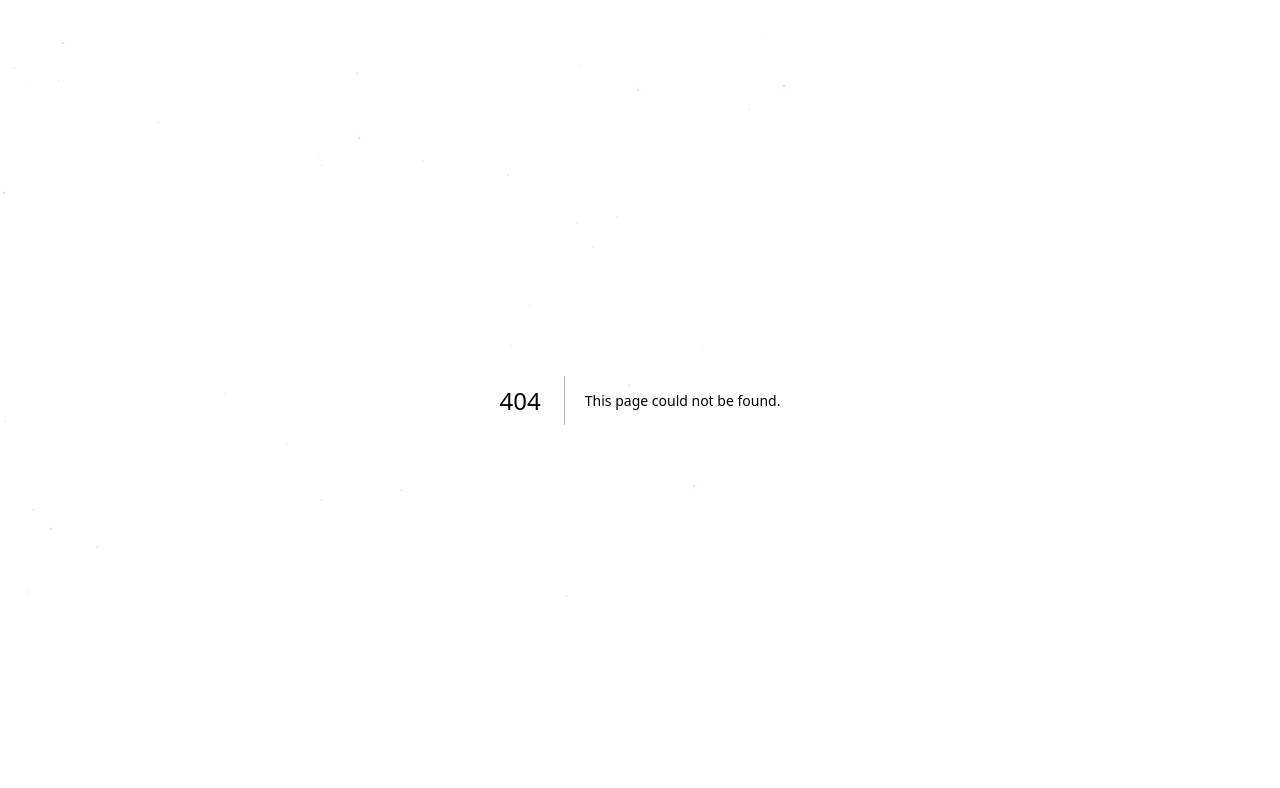
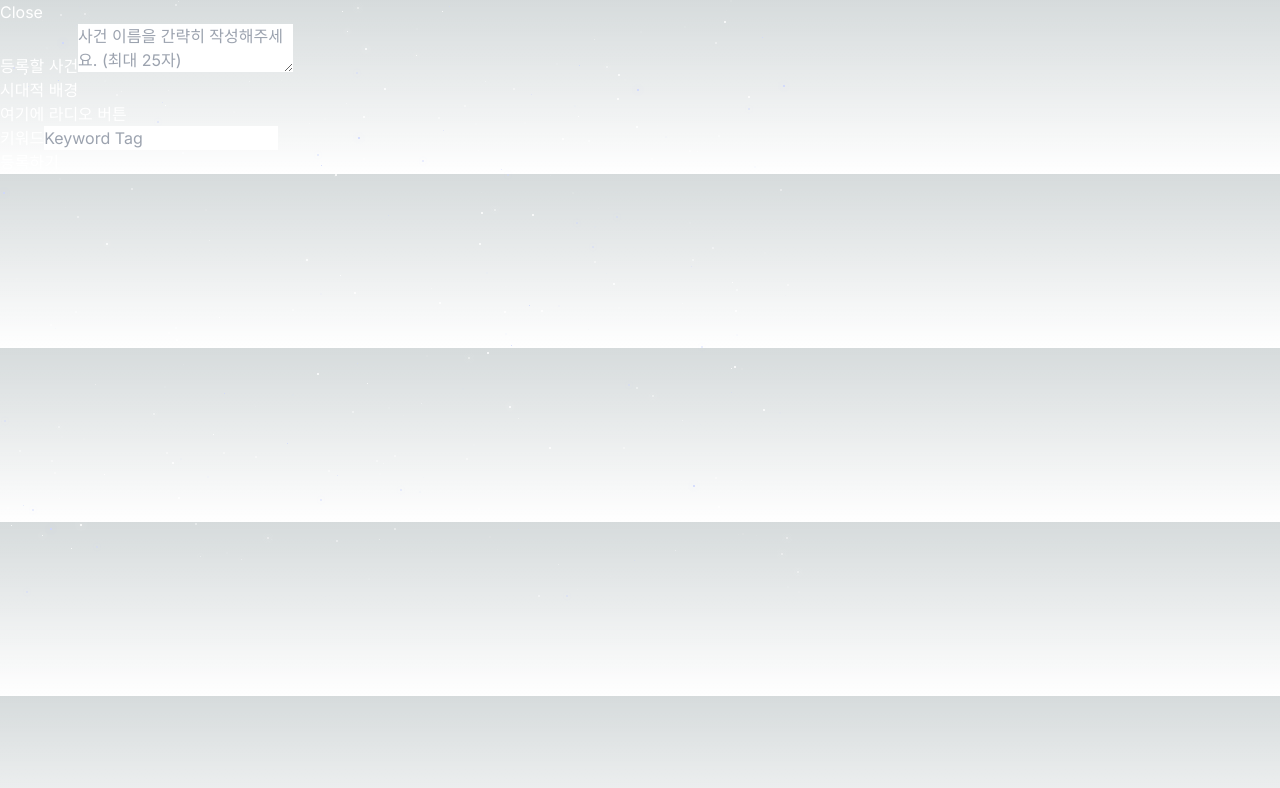
Before and after one commit to Jieunwang0/mfc-frontend, a Next.js app: page /timeline/add/event in a window 1280 px wide. Before the commit this address had no page. Shown: the top 788 px of the page. Built offline with nearby package versions, Linux system fonts and the light colour scheme.

Commit message:
change: 병렬 라우트 & 경로 가로채기를 이용한 방식으로 변경 (#3)
* /app/timeline/* : 디자인 변경으로 전역에서 상태관리 하던 방식에서 라우팅 기반 방식으로 변경

```diff
--- a/src/app/layout.js
+++ b/src/app/layout.js
@@ -18,10 +18,10 @@ export default function RootLayout({ children }) {
     <html lang="en">
       <body className={inter.className}>
         <ReduxProvider>
+          <StarrySky />
           {children}
           <ModalManager />
         </ReduxProvider>
-        <StarrySky />
       </body>
     </html>
   );
--- /dev/null
+++ b/src/app/timeline/@modal/default.js
@@ -0,0 +1,3 @@
+export default function Default() {
+  return null;
+}
--- /dev/null
+++ b/src/app/timeline/add/event/page.js
@@ -0,0 +1,71 @@
+"use client";
+
+import { useRouter } from "next/navigation";
+import { useState } from "react";
+
+export default function AddEventModal() {
+  const router = useRouter();
+
+  const onClose = () => {
+    router.back();
+  };
+  const [formData, setFormData] = useState({
+  title: "",
+  startYear: "",
+  endYear: "",
+  keyword: "",
+  content: "",
+});
+
+  const handleChange = (e) => {
+    const { name, value } = e.target;
+    setFormData((prevData) => ({ ...prevData, [name]: value }));
+  };
+
+  const submitBtn = (e) => {
+    e.preventDefault();
+    // 이후 api 들어오면 수정하고 여기에 데이터 보내는 로직 추가
+    console.log("submitted modal form data!!:", formData);
+    onClose();
+  };
+
+  return (
+    <div className="w-[500px] h-auto text-white">
+      <button type="button" onClick={onClose}>
+        Close
+      </button>
+      <form onSubmit={submitBtn}>
+        {/* 여기부터 유저가 직접 작성할 부분 */}
+        <div>
+          <label>등록할 사건</label>
+          <textarea
+            name="content"
+            maxLength={25}
+            value={formData.content}
+            onChange={handleChange}
+            placeholder="사건 이름을 간략히 작성해주세요. (최대 25자)"
+          />
+        </div>
+        <div>
+          <label>시대적 배경</label>
+          <div>여기에 라디오 버튼</div>
+        </div>
+        <div>
+          <label>키워드</label>
+          <input
+            type="text"
+            name="keyword"
+            value={formData.keyword}
+            onChange={handleChange}
+            placeholder="Keyword Tag"
+          />
+        </div>
+        <div>
+          <button type="submit" onSubmit={submitBtn}>
+            등록하기
+          </button>
+        </div>
+      </form>
+    </div>
+  );
+};
--- /dev/null
+++ b/src/app/timeline/add/movie/page.js
@@ -0,0 +1,81 @@
+"use client";
+import { useState } from "react";
+import { useRouter } from "next/navigation";
+import Search from "@/components/Search";
+
+export default function AddMovieModal() {
+  const router = useRouter();
+
+  const onClose = () => {
+    router.back();
+  };
+
+  const [formData, setFormData] = useState({
+    title: "",
+    startYear: "",
+    endYear: "",
+    keyword: "",
+    content: "",
+  });
+
+  const handleChange = (e) => {
+    const { name, value } = e.target;
+    setFormData((prevData) => ({ ...prevData, [name]: value }));
+  };
+
+  const submitBtn = (e) => {
+    e.preventDefault();
+    // 이후 api 들어오면 수정하고 여기에 데이터 보내는 로직 추가
+    console.log("submitted modal form data!!:", formData);
+    onClose();
+  };
+
+  return (
+    <div className="">
+      <button onClick={onClose} className="text-white">
+        Close
+      </button>
+
+      <Search />
+      <form onSubmit={submitBtn} className="text-white">
+        <div>
+          <label>#영화 정보</label>
+          {/* <h2>{title}</h2> */}
+          {/* <div>{released_yymm}</div> */}
+          {/* <div>{image}</div> */}
+          {/* <input type="text" name="title" value={formData.title} onChange={handleChange} placeholder="Movie Title" /> */}
+        </div>
+        <div>
+          <label>시대적 배경</label>
+          <input type="radio" name="startYear" value={formData.startYear} onChange={handleChange} /> startYear
+        </div>
+        <div>
+          <label>한줄평</label>
+          <textarea
+            name="content"
+            maxLength={25}
+            value={formData.content}
+            onChange={handleChange}
+            placeholder="한줄평을 간략히 작성해주세요. (최대 25자)"
+          />
+        </div>
+        <div>
+          <label>키워드</label>
+          <input
+            type="text"
+            name="keyword"
+            value={formData.keyword}
+            onChange={handleChange}
+            placeholder="Keyword Tag"
+          />
+        </div>
+
+        <div>
+          <button type="submit" onSubmit={submitBtn}>
+            등록하기
+          </button>
+        </div>
+      </form>
+    </div>
+  );
+}
--- /dev/null
+++ b/src/app/timeline/layout.js
@@ -0,0 +1,4 @@
+
+export default function TimelineLayout({ children }) {
+  return <>{children}</>;
+}
--- a/src/app/timeline/page.js
+++ b/src/app/timeline/page.js
@@ -1,25 +1,12 @@
 "use client";
-import { useDispatch } from "react-redux";
-import { openModal } from "@/lib/slices/modalSlice";
+import Link from "next/link";
 
-export default function TimeLine() {
-  const dispatch = useDispatch();
-
-  const handleOpenModal = () => {
-    dispatch(
-      openModal({
-        modalType: "ADD_MODAL",
-        modalProps: {
-          addMovie: "영화 등록하기",
-          addEvent: "사건 등록하기",
-        },
-      })
-    );
-  };
+export default function Timeline() {
 
   return (
-    <div className="text-white w-[500px] h-auto">
-      <button onClick={handleOpenModal}>이벤트 추가하기</button>
+    <div className="text-white">
+      <Link href={`/timeline/add/movie`}>영화 등록하기</Link>
+      <Link href={`/timeline/add/event`}>사건 등록하기</Link>
     </div>
   );
 }
--- a/src/components/Search.js
+++ b/src/components/Search.js
@@ -1,14 +1,14 @@
 "use client";
 import Image from "next/image";
 import { useEffect, useState } from "react";
-import SearchIcon from "/public/image/magnifying_glass.png";
+import SearchIcon from 'public/image/manimirror.svg'
 
 const Search = () => {
   const [searchKeyword, setSearchKeyword] = useState("");
   const [searchResult, setSearchResult] = useState([]);
   useEffect(() => {
     const fetchMockdata = async () => {
-      const res = await fetch("./api/mock");
+      const res = await fetch("/api/mock");
       const data = await res.json();
       setSearchResult(data.movies);
     };
@@ -23,7 +23,7 @@ const Search = () => {
   );
 
   return (
-    <div className="p-4">
+    <div className="p-4 ">
       <div className="flex items-center bg-neutral-100 py-[8px] pl-[10px] pr-[36px] gap-3">
         <Image src={SearchIcon} alt="search icon" style={{ width: 24, height: 24 }} />
         <input
@@ -35,7 +35,7 @@ const Search = () => {
           className="w-full text-sm bg-transparent outline-none placeholder:text-neutral-400"
         />
       </div>
-      <div>
+      <div className="text-white">
         {searchKeyword.length > 0 ? (
           <ul>
             {filteredSearchResult.map((movie) => (
```
Also changed, not shown: public/image/emptymirror.svg (added), public/image/manimirror.svg (added).
